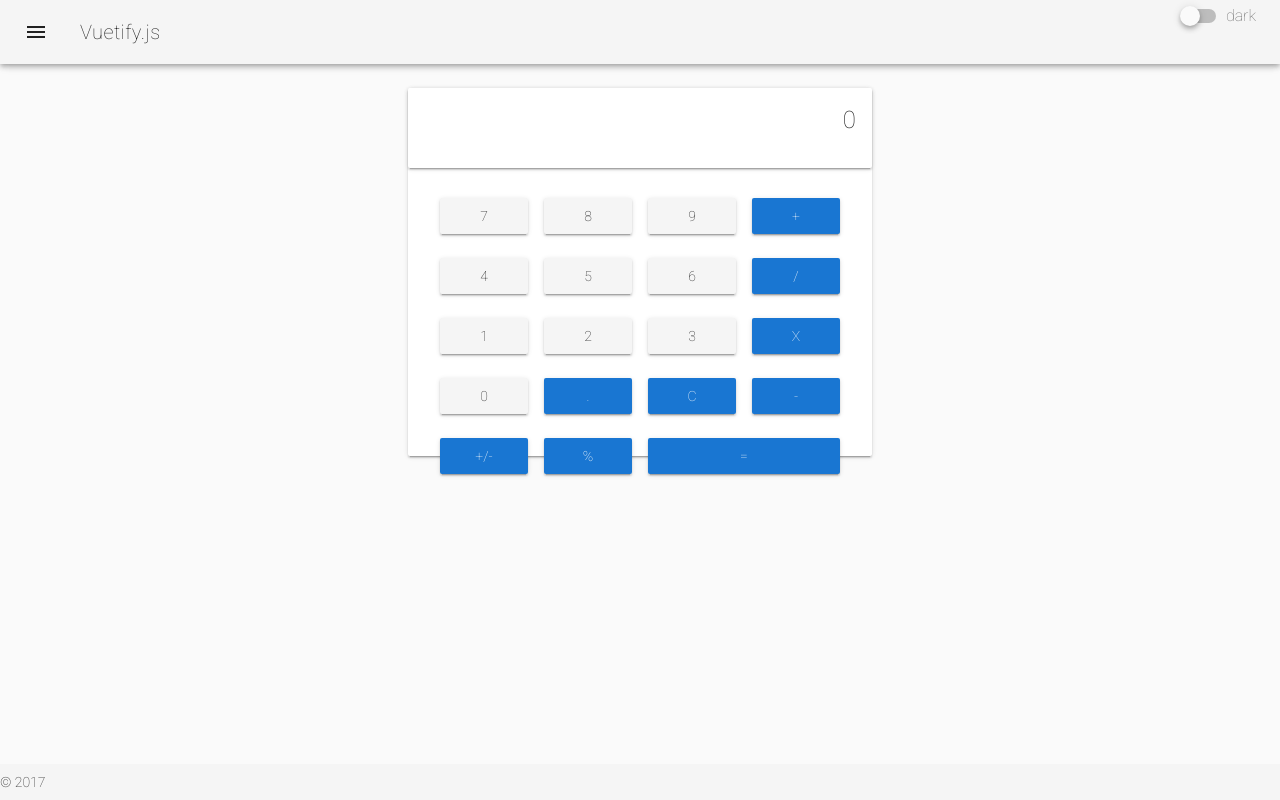
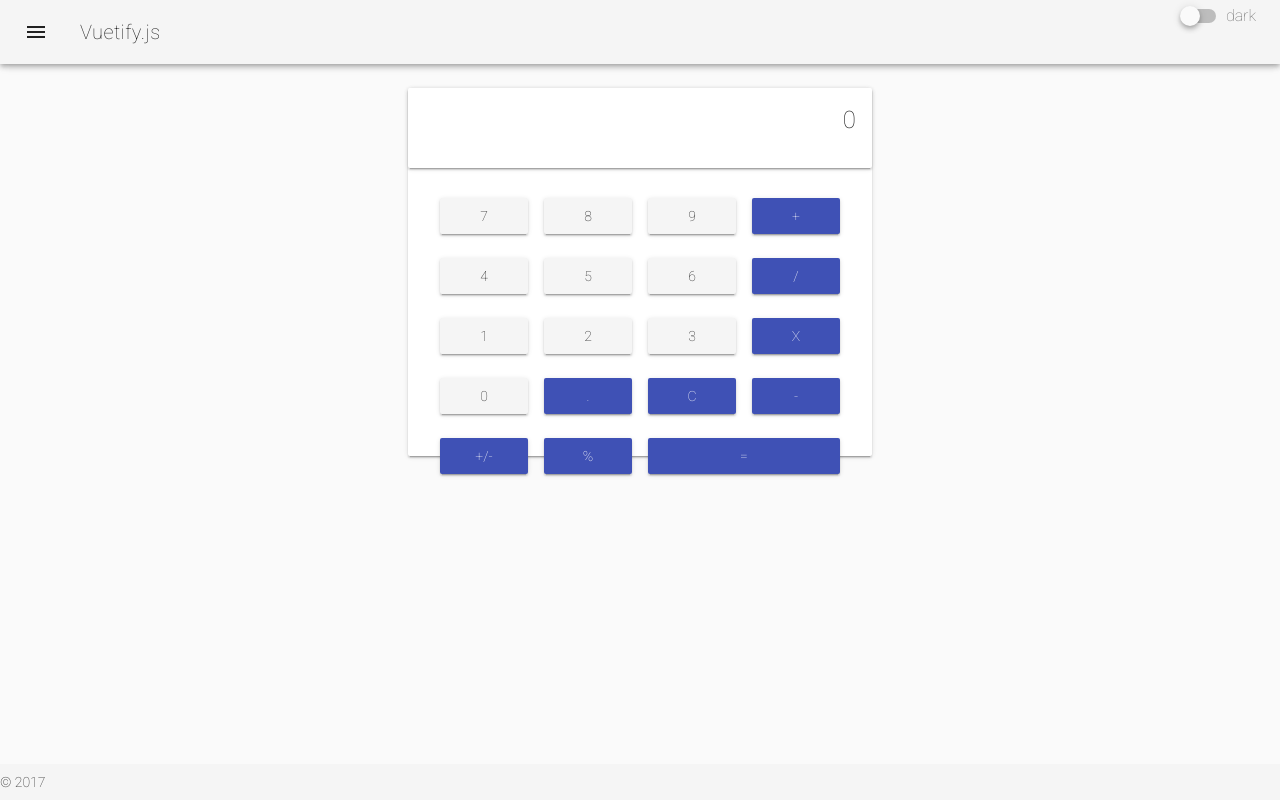
Before and after one commit to shadskii/vue-calculator, a Vue app: page / in a window 1280 px wide. Built offline with nearby package versions, Linux system fonts and the light colour scheme.

Commit message:
Using a different theme

```diff
--- a/src/plugins/vuetify.js
+++ b/src/plugins/vuetify.js
@@ -3,4 +3,10 @@ import Vuetify from 'vuetify'
 import 'vuetify/dist/vuetify.min.css'
 
 Vue.use(Vuetify, {
+    theme: {
+        primary: '#3f51b5',
+        secondary: '#b0bec5',
+        accent: '#8c9eff',
+        error: '#b71c1c'
+      }
 })
```
